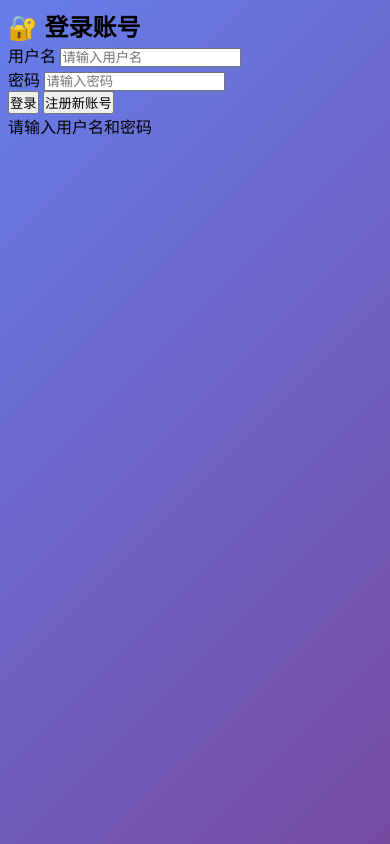
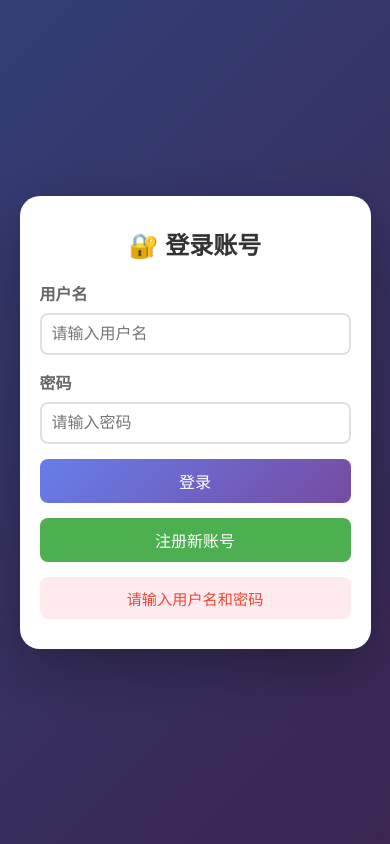
Before and after one commit to fongyy521/zjkjks_io, a plain HTML site: page index.html in a window 390 px wide. Both pictures are taken after a click on the button "登录". Drawn offline with Linux system fonts and the light colour scheme; no server answers.

Commit message:
Update style.css

```diff
--- a/style.css
+++ b/style.css
@@ -9,6 +9,142 @@ body {
     background: linear-gradient(135deg, #667eea 0%, #764ba2 100%);
     min-height: 100vh;
     padding: 20px;
+}
+
+.login-modal {
+    position: fixed;
+    top: 0;
+    left: 0;
+    width: 100%;
+    height: 100%;
+    background: rgba(0, 0, 0, 0.5);
+    display: flex;
+    justify-content: center;
+    align-items: center;
+    z-index: 1000;
+}
+
+.login-content {
+    background: white;
+    border-radius: 20px;
+    padding: 40px;
+    max-width: 400px;
+    width: 90%;
+    box-shadow: 0 20px 60px rgba(0, 0, 0, 0.3);
+    animation: fadeIn 0.3s ease-in;
+}
+
+@keyframes fadeIn {
+    from {
+        opacity: 0;
+        transform: translateY(-20px);
+    }
+    to {
+        opacity: 1;
+        transform: translateY(0);
+    }
+}
+
+.login-content h2 {
+    color: #333;
+    margin-bottom: 30px;
+    text-align: center;
+    font-size: 1.8em;
+}
+
+.login-form {
+    display: flex;
+    flex-direction: column;
+    gap: 20px;
+}
+
+.form-group {
+    display: flex;
+    flex-direction: column;
+    gap: 8px;
+}
+
+.form-group label {
+    color: #666;
+    font-weight: bold;
+    font-size: 1em;
+}
+
+.form-group input {
+    padding: 12px;
+    border: 2px solid #e0e0e0;
+    border-radius: 8px;
+    font-size: 1em;
+    transition: border-color 0.3s;
+}
+
+.form-group input:focus {
+    outline: none;
+    border-color: #667eea;
+}
+
+.login-btn, .register-btn {
+    padding: 12px;
+    font-size: 1.1em;
+    border: none;
+    border-radius: 8px;
+    cursor: pointer;
+    transition: transform 0.3s, box-shadow 0.3s;
+}
+
+.login-btn {
+    background: linear-gradient(135deg, #667eea 0%, #764ba2 100%);
+    color: white;
+}
+
+.login-btn:hover {
+    transform: translateY(-2px);
+    box-shadow: 0 5px 20px rgba(102, 126, 234, 0.4);
+}
+
+.register-btn {
+    background: #4caf50;
+    color: white;
+}
+
+.register-btn:hover {
+    transform: translateY(-2px);
+    box-shadow: 0 5px 20px rgba(76, 175, 80, 0.4);
+}
+
+.login-error {
+    color: #f44336;
+    text-align: center;
+    margin-top: 15px;
+    font-size: 0.95em;
+    display: none;
+    padding: 10px;
+    background: #ffebee;
+    border-radius: 8px;
+}
+
+.user-info {
+    display: flex;
+    justify-content: center;
+    align-items: center;
+    gap: 15px;
+    margin-top: 15px;
+    color: white;
+    font-size: 1.1em;
+}
+
+.logout-btn {
+    padding: 8px 16px;
+    background: rgba(255, 255, 255, 0.2);
+    color: white;
+    border: 1px solid rgba(255, 255, 255, 0.3);
+    border-radius: 6px;
+    cursor: pointer;
+    transition: background 0.3s;
+}
+
+.logout-btn:hover {
+    background: rgba(255, 255, 255, 0.3);
 }
 
 .container {
@@ -906,4 +1042,33 @@ header h1 {
         padding: 6px;
         font-size: 0.85em;
     }
+
+    .login-content {
+        padding: 30px 20px;
+    }
+
+    .login-content h2 {
+        font-size: 1.5em;
+        margin-bottom: 20px;
+    }
+
+    .login-form {
+        gap: 15px;
+    }
+
+    .form-group input {
+        padding: 10px;
+        font-size: 1em;
+    }
+
+    .login-btn, .register-btn {
+        padding: 10px;
+        font-size: 1em;
+    }
+
+    .user-info {
+        flex-direction: column;
+        gap: 10px;
+        font-size: 1em;
+    }
 }
```
